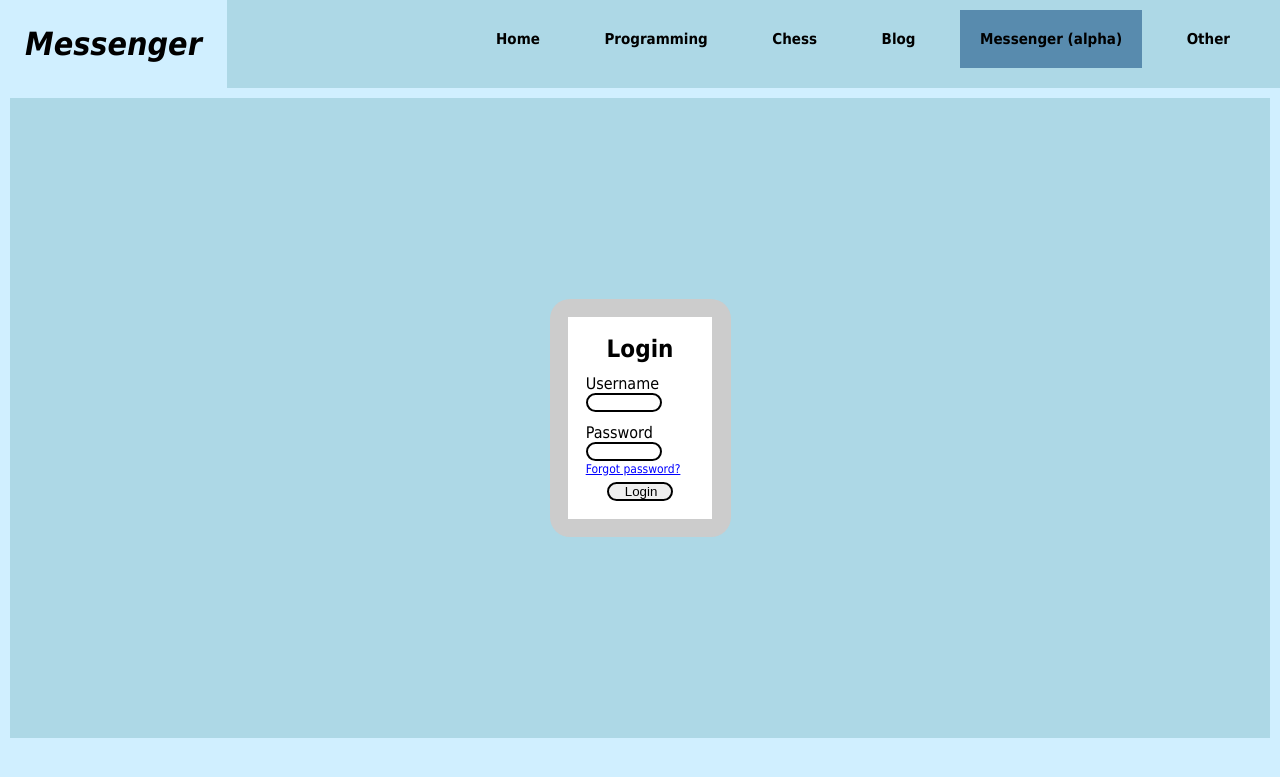
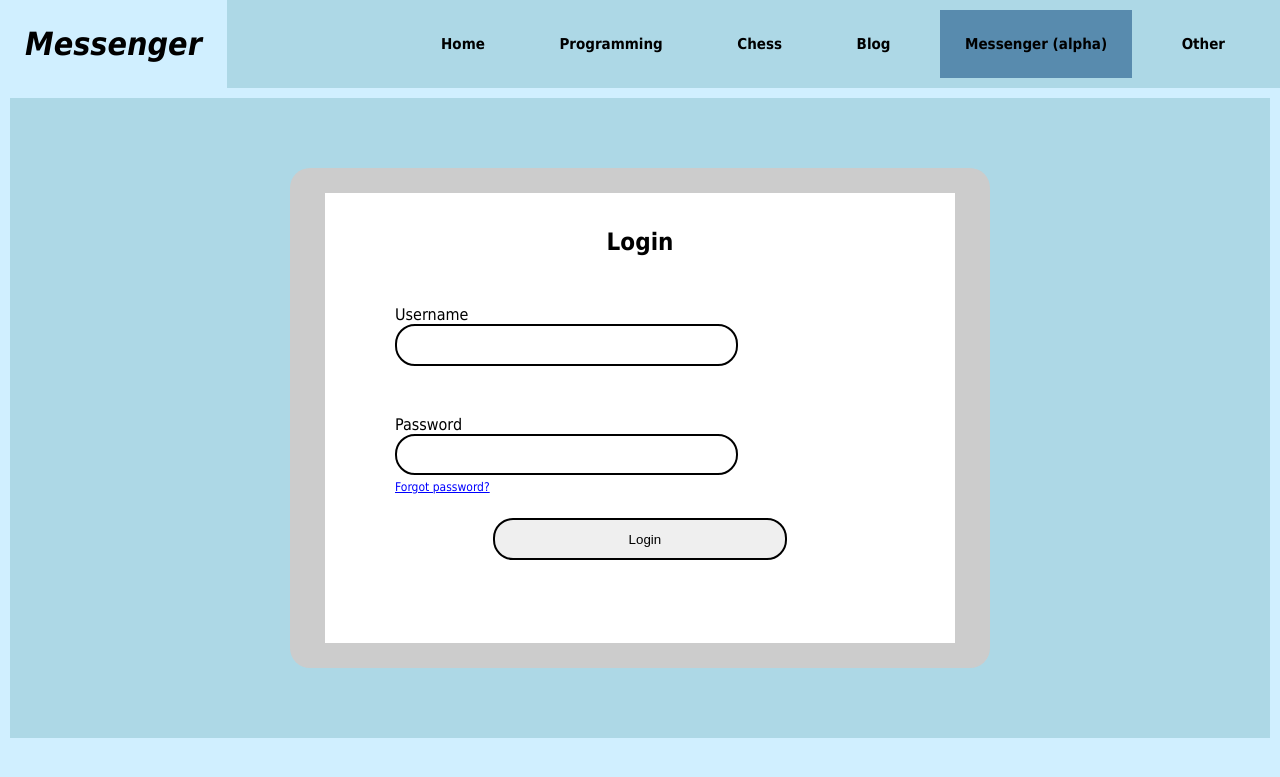
Before and after one commit to scopreon/scopreon.ddns.net, a PHP site: page /messenger.php in a window 1280 px wide. Shown: the top 777 px of the page. Run offline with PHP 8.4, Linux system fonts and the light colour scheme.

Commit message:
fixed login

```diff
--- a/styles/style.css
+++ b/styles/style.css
@@ -78,7 +78,7 @@ nav ul li {
   display: inline-block;
   font-size: 15px;
   margin: 10px;
-  padding:20px;
+  padding:25px;
   position: relative;
   border: 2px;
   transition: background 0.5s;
@@ -218,16 +218,18 @@ nav a {
   display: flex;
   align-items: center;
   justify-content: center;
-  height:auto;
-  width:auto;
+  height:500px;
+  width:700px;
   background: #cccccc;
 }
 
 #login form{
-  margin: 10%;
-  padding:10%;
-  height:auto;
-  width:auto;
+  margin: auto;
+  padding-left:10%;
+  padding-right:10%;
+  padding-top:5%;
+  height:90%;
+  width:90%;
   background:white;
 
 }
```
